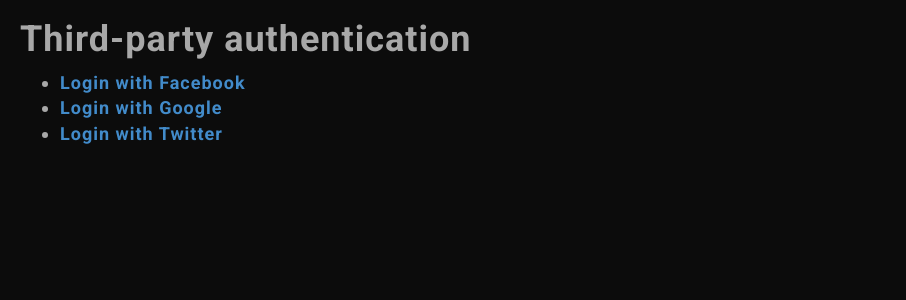
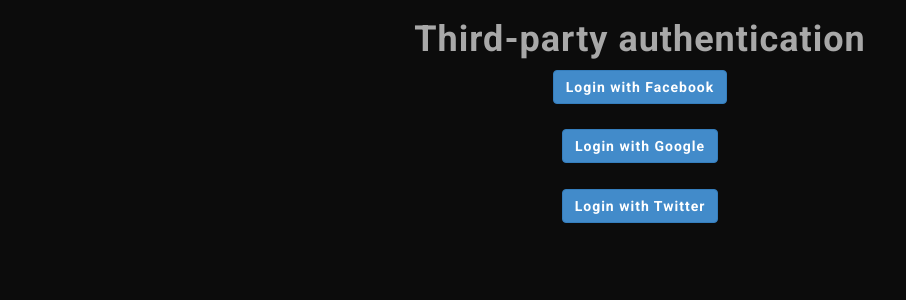
Before and after one commit to ckcollab/personalrecord, a Django app: page /login/ in a window 1280 px wide. Shown: the part 52-352 px from the top of the page, without its empty margins (0-906 px from the left). Run offline with Django 3.2, Linux system fonts and the light colour scheme; parts of the project's set-up code (start-up, migrations or seed data) failed here and were passed over; some libraries are stand-ins or nearby versions.

Commit message:
spiffs up login

```diff
--- a/personal_record_project/templates/registration/login.html
+++ b/personal_record_project/templates/registration/login.html
@@ -1,30 +1,19 @@
 {% extends "base.html" %}
 
 {% block content %}
-    <div>
+    <div style="text-align: center;">
         <h1>Third-party authentication</h1>
 
-        <p>
-            <ul>
-                {% if user and not user.is_anonymous %}
-                    <li>
-                        <a>Hello {{ user.get_full_name|default:user.username }}!</a>
-                    </li>
-                    <li>
-                        <a href="{% url 'auth:logout' %}?next={{ request.path }}">Logout</a>
-                    </li>
-                {% else %}
-                    <li>
-                        <a href="{% url 'social:begin' 'facebook' %}?next={{ request.path }}">Login with Facebook</a>
-                    </li>
-                    <li>
-                        <a href="{% url 'social:begin' 'google-oauth2' %}?next={{ request.path }}">Login with Google</a>
-                    </li>
-                    <li>
-                        <a href="{% url 'social:begin' 'twitter' %}?next={{ request.path }}">Login with Twitter</a>
-                    </li>
-                {% endif %}
-            </ul>
-        </p>
+
+        {% if user and not user.is_anonymous %}
+            <a>Hello {{ user.get_full_name|default:user.username }}!</a>
+            <a href="{% url 'auth:logout' %}?next={{ request.path }}">Logout</a>
+        {% else %}
+            <a href="{% url 'social:begin' 'facebook' %}?next={{ request.path }}" class="btn btn-large btn-primary">Login with Facebook</a><br><br>
+
+            <a href="{% url 'social:begin' 'google-oauth2' %}?next={{ request.path }}" class="btn btn-large btn-primary">Login with Google</a><br><br>
+
+            <a href="{% url 'social:begin' 'twitter' %}?next={{ request.path }}" class="btn btn-large btn-primary">Login with Twitter</a>
+        {% endif %}
     </div>
 {% endblock %}
```
